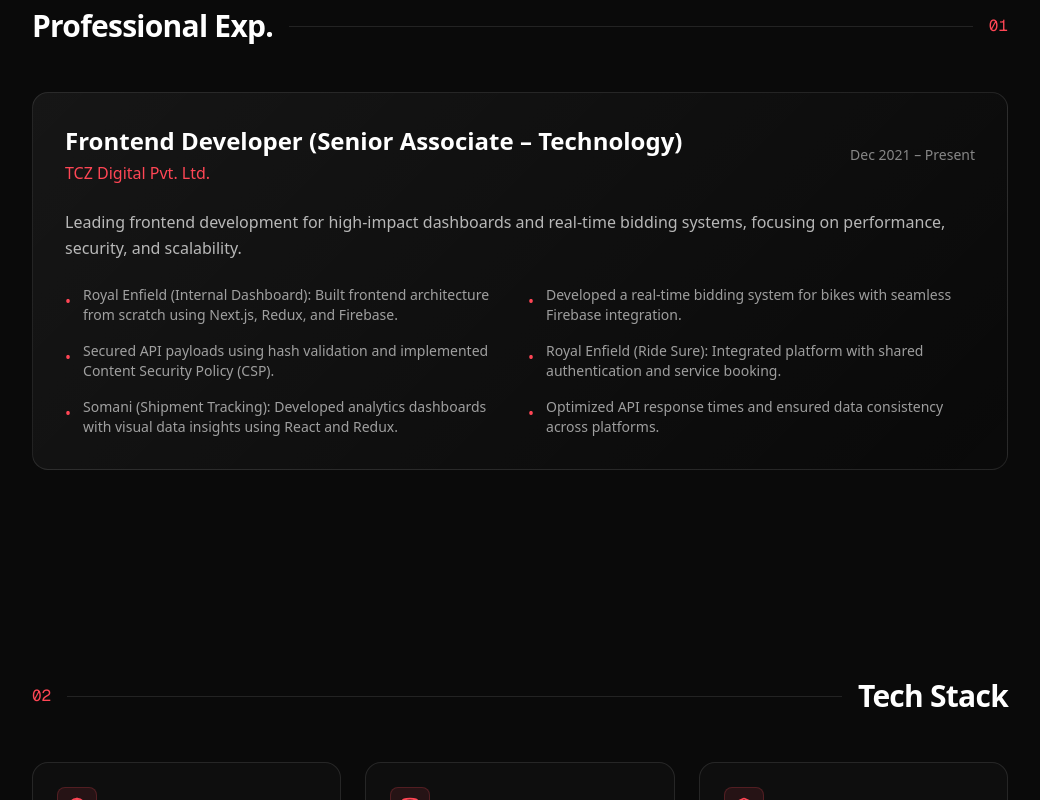
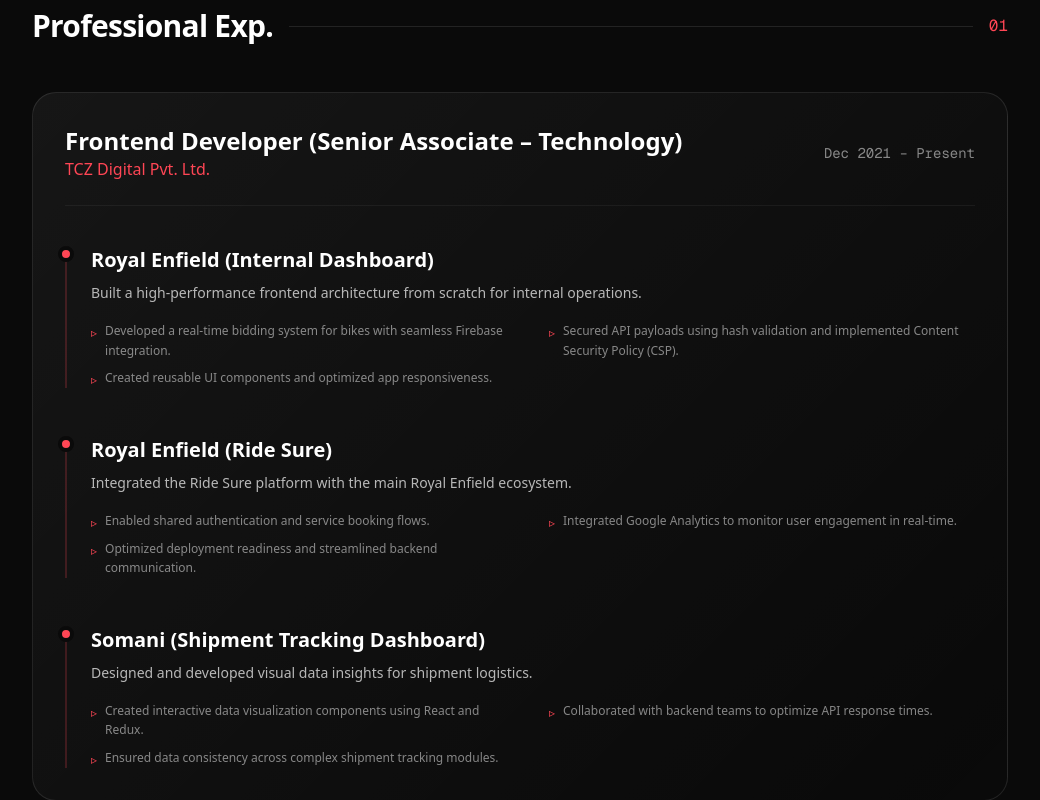
Before and after one commit to harsh-bhadana/portfolio, a Next.js app: page / in a window 1280 px wide. Shown: the part 840-1640 px from the top of the page, without its empty margins (120-1160 px from the left). Built offline with nearby package versions, Linux system fonts and the light colour scheme.

Commit message:
feat: expience section refined

```diff
--- a/app/components/ExperienceItem.tsx
+++ b/app/components/ExperienceItem.tsx
@@ -1,44 +1,59 @@
 "use client";
 
 import { motion } from "framer-motion";
+
+interface Project {
+    name: string;
+    description: string;
+    highlights: string[];
+}
 
 interface ExperienceItemProps {
     title: string;
     company: string;
     period: string;
-    description: string;
-    highlights: string[];
+    projects: Project[];
 }
 
 export default function ExperienceItem({
     title,
     company,
     period,
-    description,
-    highlights,
+    projects,
 }: ExperienceItemProps) {
     return (
         <motion.div
             initial={{ opacity: 0, y: 20 }}
             whileInView={{ opacity: 1, y: 0 }}
             viewport={{ once: true }}
-            className="p-8 rounded-2xl card-gradient mb-12"
+            className="p-8 rounded-3xl card-gradient mb-16 relative overflow-hidden"
         >
-            <div className="flex flex-col md:flex-row justify-between items-start md:items-center mb-6">
+            {/* Company Header */}
+            <div className="flex flex-col md:flex-row justify-between items-start md:items-center mb-10 pb-6 border-b border-white/5">
                 <div>
                     <h3 className="text-2xl font-bold text-white">{title}</h3>
-                    <p className="text-accent font-medium mt-1">{company}</p>
+                    <p className="text-accent font-medium">{company}</p>
                 </div>
-                <p className="text-foreground/50 text-sm mt-2 md:mt-0">{period}</p>
+                <p className="text-foreground/50 text-sm font-mono mt-4 md:mt-0">{period}</p>
             </div>
 
-            <p className="text-foreground/70 leading-relaxed mb-6">{description}</p>
-
-            <div className="grid grid-cols-1 md:grid-cols-2 gap-4">
-                {highlights.map((highlight, index) => (
-                    <div key={index} className="flex gap-3">
-                        <span className="text-accent mt-1">•</span>
-                        <p className="text-sm text-foreground/60">{highlight}</p>
+            {/* Projects List */}
+            <div className="space-y-12">
+                {projects.map((project, pIndex) => (
+                    <div key={pIndex} className="relative pl-6 border-l-2 border-accent/20">
+                        <div className="absolute -left-[9px] top-0 w-4 h-4 rounded-full bg-accent border-4 border-background" />
+                        <h4 className="text-xl font-bold text-white mb-2">{project.name}</h4>
+                        <p className="text-foreground/70 text-sm mb-4 leading-relaxed max-w-2xl">
+                            {project.description}
+                        </p>
+                        <div className="grid grid-cols-1 md:grid-cols-2 gap-x-8 gap-y-2">
+                            {project.highlights.map((highlight, hIndex) => (
+                                <div key={hIndex} className="flex gap-2">
+                                    <span className="text-accent text-xs mt-1">▹</span>
+                                    <p className="text-xs text-foreground/50 leading-relaxed">{highlight}</p>
+                                </div>
+                            ))}
+                        </div>
                     </div>
                 ))}
             </div>
--- a/app/page.tsx
+++ b/app/page.tsx
@@ -21,14 +21,34 @@
     title: "Frontend Developer (Senior Associate – Technology)",
     company: "TCZ Digital Pvt. Ltd.",
     period: "Dec 2021 – Present",
-    description: "Leading frontend development for high-impact dashboards and real-time bidding systems, focusing on performance, security, and scalability.",
-    highlights: [
-      "Royal Enfield (Internal Dashboard): Built frontend architecture from scratch using Next.js, Redux, and Firebase.",
-      "Developed a real-time bidding system for bikes with seamless Firebase integration.",
-      "Secured API payloads using hash validation and implemented Content Security Policy (CSP).",
-      "Royal Enfield (Ride Sure): Integrated platform with shared authentication and service booking.",
-      "Somani (Shipment Tracking): Developed analytics dashboards with visual data insights using React and Redux.",
-      "Optimized API response times and ensured data consistency across platforms."
+    projects: [
+      {
+        name: "Royal Enfield (Internal Dashboard)",
+        description: "Built a high-performance frontend architecture from scratch for internal operations.",
+        highlights: [
+          "Developed a real-time bidding system for bikes with seamless Firebase integration.",
+          "Secured API payloads using hash validation and implemented Content Security Policy (CSP).",
+          "Created reusable UI components and optimized app responsiveness."
+        ]
+      },
+      {
+        name: "Royal Enfield (Ride Sure)",
+        description: "Integrated the Ride Sure platform with the main Royal Enfield ecosystem.",
+        highlights: [
+          "Enabled shared authentication and service booking flows.",
+          "Integrated Google Analytics to monitor user engagement in real-time.",
+          "Optimized deployment readiness and streamlined backend communication."
+        ]
+      },
+      {
+        name: "Somani (Shipment Tracking Dashboard)",
+        description: "Designed and developed visual data insights for shipment logistics.",
+        highlights: [
+          "Created interactive data visualization components using React and Redux.",
+          "Collaborated with backend teams to optimize API response times.",
+          "Ensured data consistency across complex shipment tracking modules."
+        ]
+      }
     ]
   }
 ];
```
